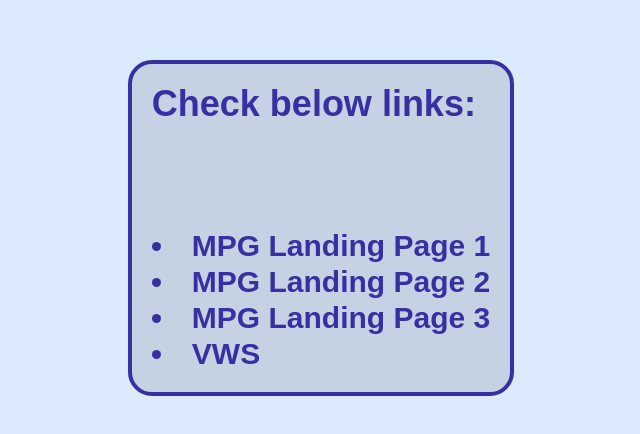
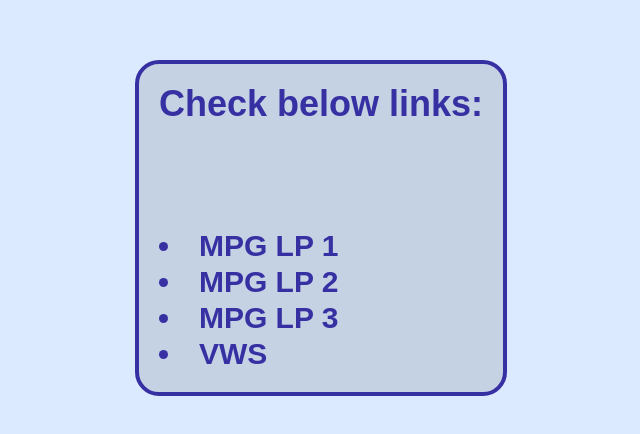
Before and after one commit to EVR005/marketo, a Next.js app: page / in a window 1280 px wide. Shown: the part 172-606 px from the top of the page, without its empty margins (319-959 px from the left). Built offline with nearby package versions, Linux system fonts and the light colour scheme.

Commit message:
updated home page again

```diff
--- a/src/app/page.tsx
+++ b/src/app/page.tsx
@@ -2,9 +2,9 @@ import Link from "next/link";
 
 export default function Home() {
   const links = [
-    { linkName: "MPG Landing Page 1", linkURL: "/v1/mpglandingpage1" },
-    { linkName: "MPG Landing Page 2", linkURL: "/v1/mpglandingpage2" },
-    { linkName: "MPG Landing Page 3", linkURL: "/v1/mpglandingpage3" },
+    { linkName: "MPG LP 1", linkURL: "/v1/mpglandingpage1" },
+    { linkName: "MPG LP 2", linkURL: "/v1/mpglandingpage2" },
+    { linkName: "MPG LP 3", linkURL: "/v1/mpglandingpage3" },
     { linkName: "VWS", linkURL: "/v2/vws" },
   ];
 
```
